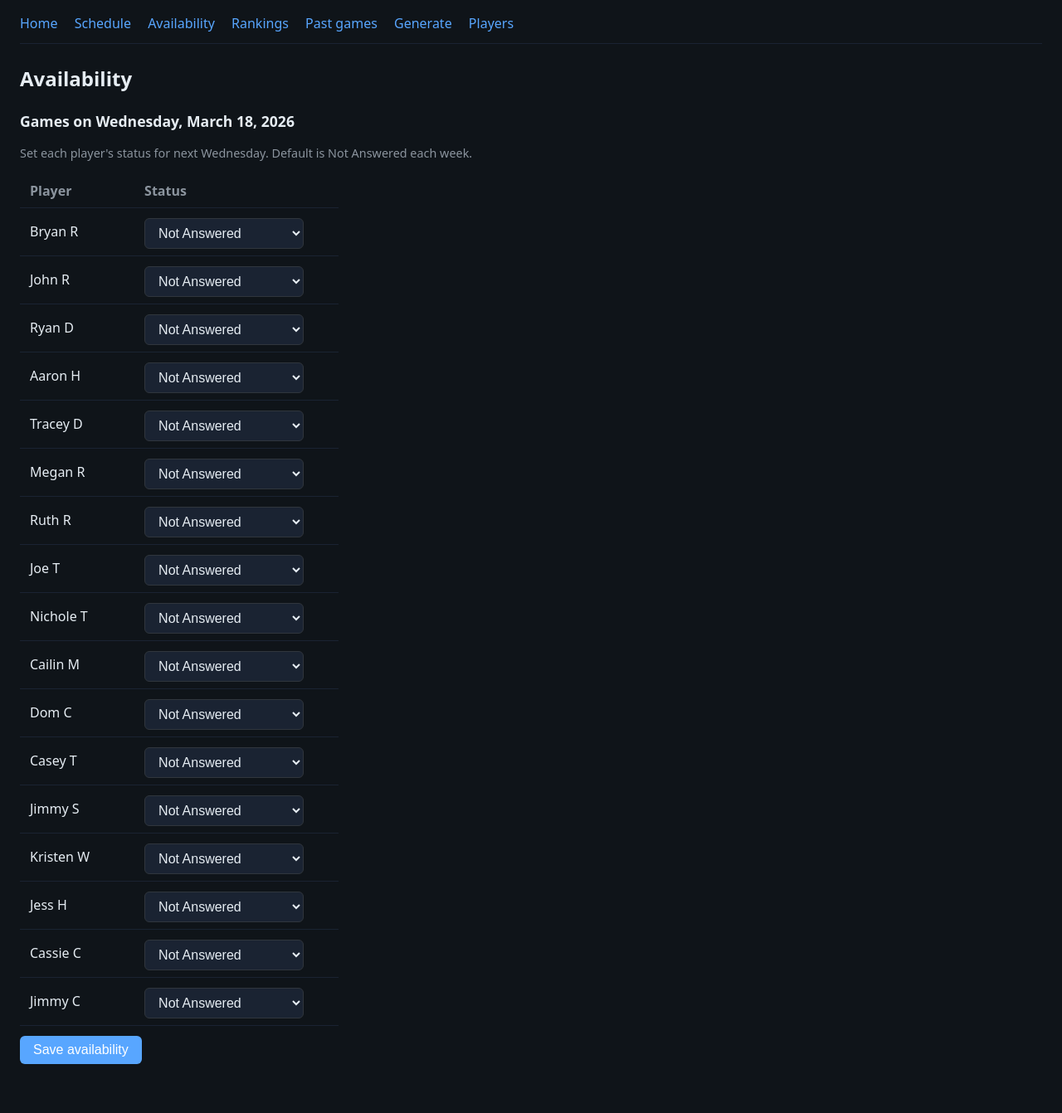
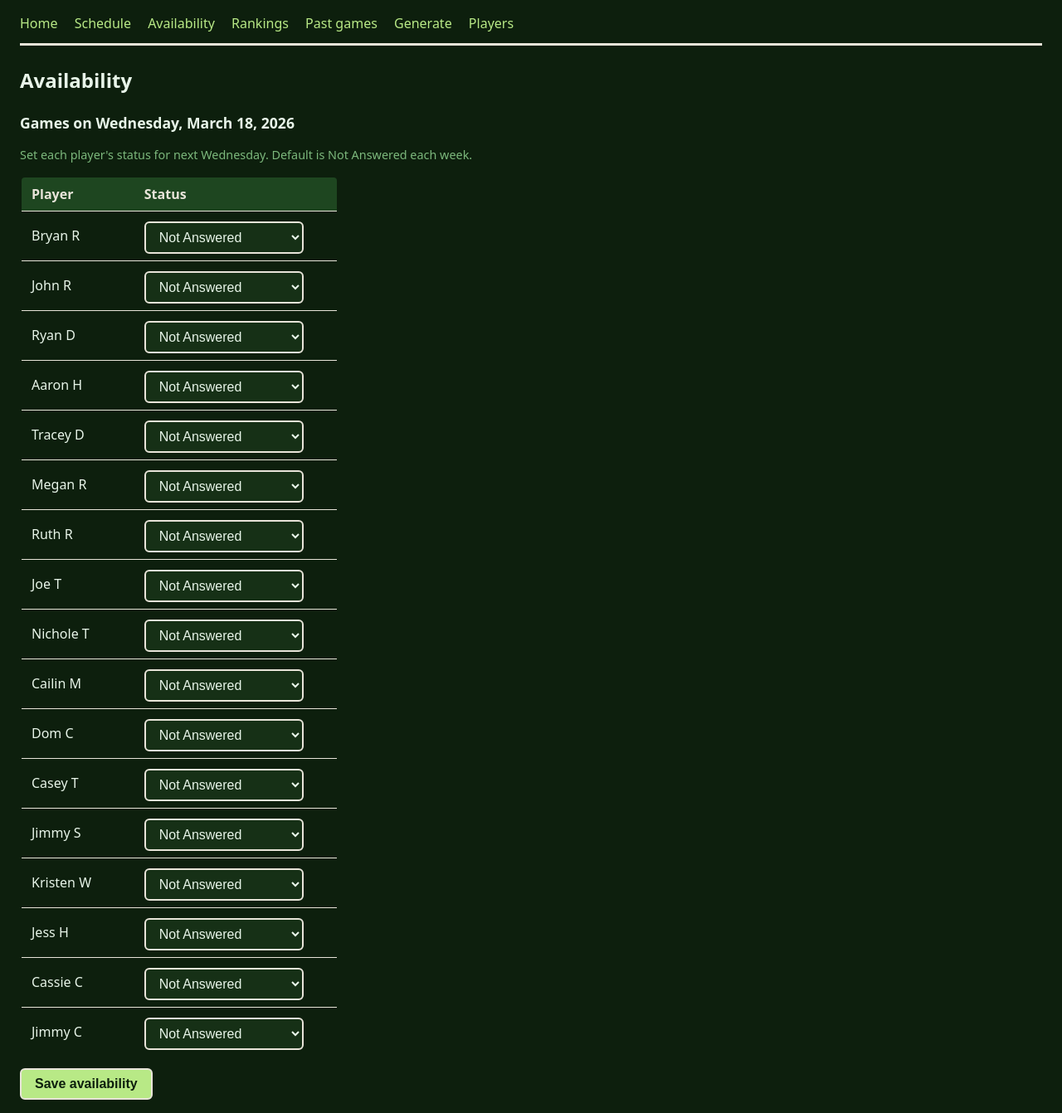
Before and after one commit to Brue33/pickleball-scheduler, a Flask app: page /availability in a window 1280 px wide. Shown: the whole page at 83% size. Before the commit the page ends 1283 px from the top, so only its background shows below. Run offline with Flask 2, Linux system fonts and the light colour scheme.

Commit message:
mew colors.

```diff
--- a/app.py
+++ b/app.py
@@ -20,6 +20,8 @@ from scheduler import (
     DEFAULT_RATING,
     win_probability,
     HISTORY_FILE as SCHEDULER_HISTORY_FILE,
+    PUBLISHED_SCHEDULE_FILE,
+    DRAFT_SCHEDULE_FILE,
 )
 
 app = Flask(__name__)
@@ -35,8 +37,6 @@ PLAYERS_FILE = _DATA_DIR / "players.json"
 PLAYER_BIOS_FILE = _DATA_DIR / "player_bios.json"
 MATCH_HISTORY_FILE = _DATA_DIR / "match_history.json"
 AVAILABILITY_FILE = _DATA_DIR / "availability.json"
-PUBLISHED_SCHEDULE_FILE = _DATA_DIR / "published_schedule.json"
-DRAFT_SCHEDULE_FILE = _DATA_DIR / "draft_schedule.json"
 PLAYERS_PASSWORD = "PBPlayers26"
 SCHEDULE_PASSWORD = "PBGames26"
 SLACK_SIGNING_SECRET = os.environ.get("SLACK_SIGNING_SECRET", "")
--- a/scheduler.py
+++ b/scheduler.py
@@ -26,6 +26,8 @@ _DATA_DIR = os.environ.get("PICKLEBALL_DATA_DIR")
 _BASE = Path(_DATA_DIR) if _DATA_DIR else Path(__file__).resolve().parent
 RANKINGS_FILE = _BASE / "rankings.json"
 HISTORY_FILE = _BASE / "play_history.json"
+PUBLISHED_SCHEDULE_FILE = _BASE / "published_schedule.json"
+DRAFT_SCHEDULE_FILE = _BASE / "draft_schedule.json"
 
 
 def load_rankings():
--- a/templates/base.html
+++ b/templates/base.html
@@ -6,13 +6,16 @@
   <title>{% block title %}Mitten Smash Pickleball{% endblock %}</title>
   <style>
     :root {
-      --bg: #0f1419;
-      --surface: #1a2332;
-      --text: #e6edf3;
-      --muted: #8b949e;
-      --accent: #58a6ff;
-      --success: #3fb950;
-      --error: #f85149;
+      /* Pickleball court palette: court green, ball lime, court lines */
+      --bg: #0d1f0d;
+      --surface: #163016;
+      --court: #1e4620;
+      --text: #e8f5e9;
+      --muted: #7cb87c;
+      --accent: #b8e986;
+      --court-line: #e8e4d9;
+      --success: #81c784;
+      --error: #e57373;
     }
     * { box-sizing: border-box; }
     body {
@@ -25,15 +28,16 @@
     }
     a { color: var(--accent); text-decoration: none; }
     a:hover { text-decoration: underline; }
+    /* Nav as baseline / court line */
     nav {
       margin-bottom: 1.5rem;
       padding-bottom: 0.75rem;
-      border-bottom: 1px solid var(--surface);
+      border-bottom: 3px solid var(--court-line);
     }
     nav a { margin-right: 1rem; }
-    .flash { padding: 0.5rem 0.75rem; margin-bottom: 1rem; border-radius: 6px; }
-    .flash.success { background: rgba(63, 185, 80, 0.2); color: var(--success); }
-    .flash.error { background: rgba(248, 81, 73, 0.2); color: var(--error); }
+    .flash { padding: 0.5rem 0.75rem; margin-bottom: 1rem; border-radius: 6px; border-left: 4px solid var(--court-line); }
+    .flash.success { background: rgba(129, 199, 132, 0.2); color: var(--success); }
+    .flash.error { background: rgba(229, 115, 115, 0.2); color: var(--error); }
     h1 { font-size: 1.5rem; margin-top: 0; }
     form label { display: block; margin-top: 0.75rem; color: var(--muted); font-size: 0.9rem; }
     input[type="text"], input[type="number"], input[type="password"], select, textarea {
@@ -42,7 +46,7 @@
       padding: 0.5rem 0.75rem;
       margin-top: 0.25rem;
       background: var(--surface);
-      border: 1px solid #30363d;
+      border: 2px solid var(--court-line);
       border-radius: 6px;
       color: var(--text);
       font-size: 1rem;
@@ -52,17 +56,18 @@
       margin-top: 1rem;
       padding: 0.5rem 1rem;
       background: var(--accent);
-      color: #fff;
-      border: none;
+      color: var(--bg);
+      border: 2px solid var(--court-line);
       border-radius: 6px;
       cursor: pointer;
       font-size: 1rem;
+      font-weight: 600;
     }
     button:hover, .btn:hover { opacity: 0.9; }
-    .btn-secondary { background: var(--surface); color: var(--text); }
-    table { border-collapse: collapse; width: 100%; max-width: 32rem; }
-    th, td { padding: 0.5rem 0.75rem; text-align: left; border-bottom: 1px solid var(--surface); }
-    th { color: var(--muted); font-weight: 600; }
+    .btn-secondary { background: var(--surface); color: var(--text); border: 2px solid var(--court-line); }
+    table { border-collapse: collapse; width: 100%; max-width: 32rem; border: 2px solid var(--court-line); border-radius: 6px; overflow: hidden; }
+    th, td { padding: 0.5rem 0.75rem; text-align: left; border-bottom: 1px solid var(--court-line); }
+    th { color: var(--court-line); font-weight: 600; background: var(--court); }
   </style>
   {% block head %}{% endblock %}
 </head>
```
